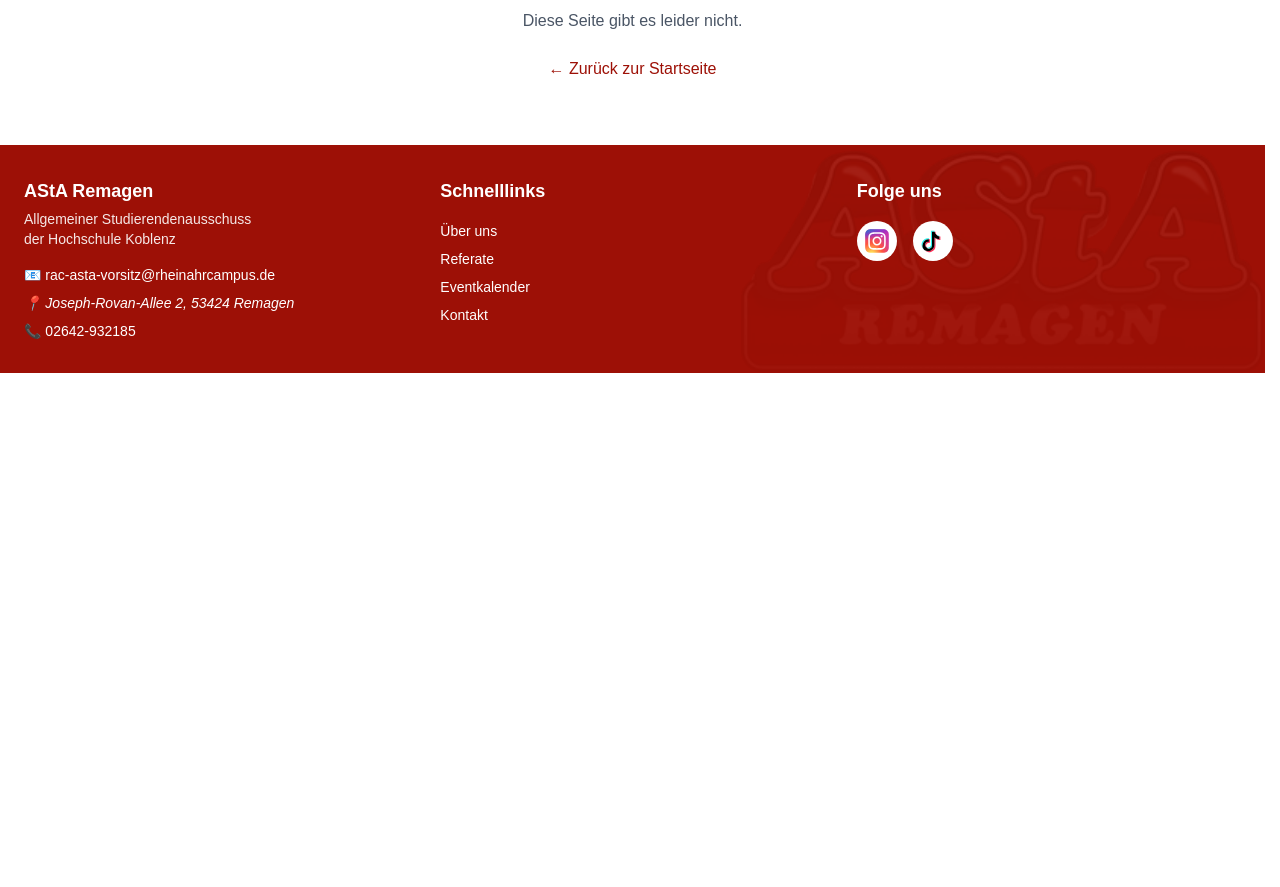
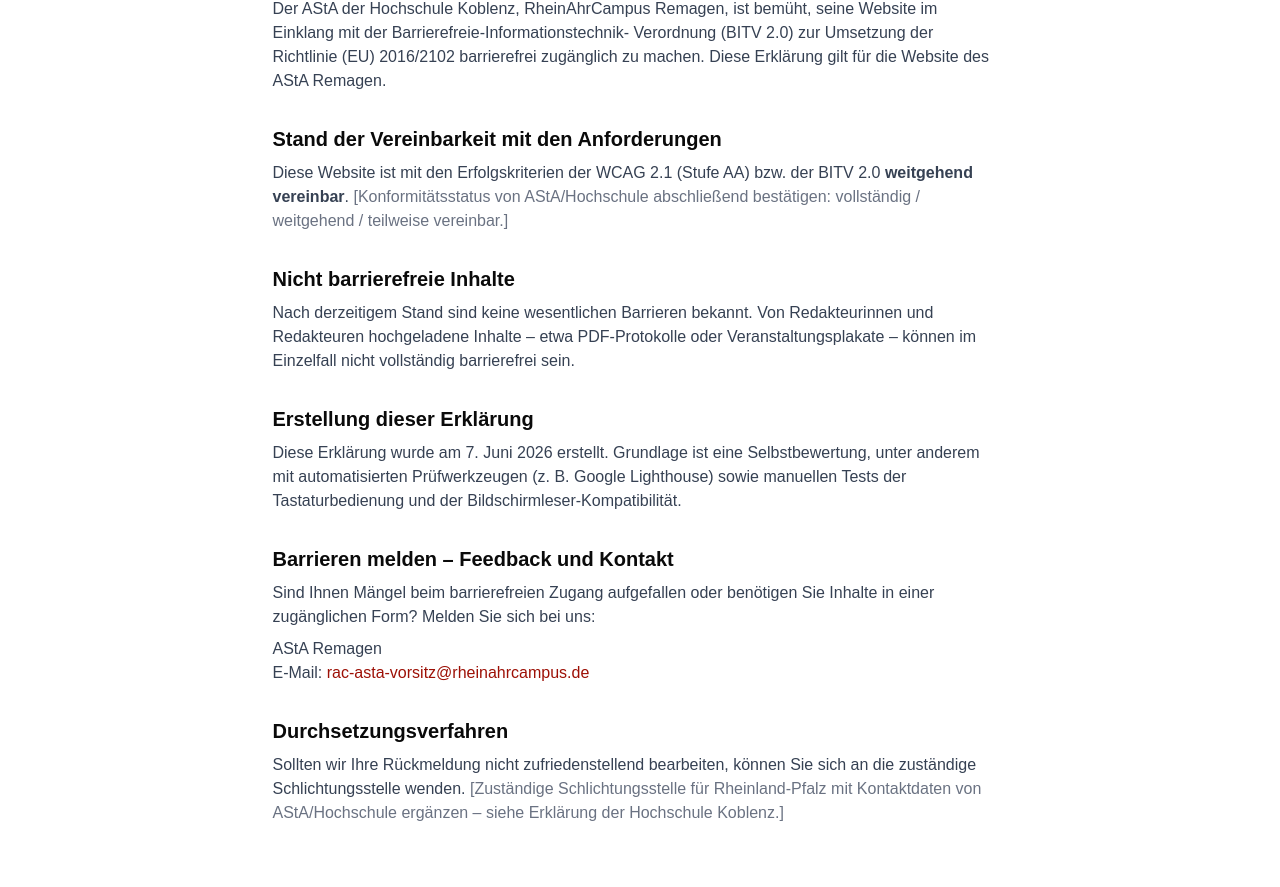
Before and after one commit to IIDontWorryII/AstaWebsite, a React (Vite) app in the folder client/: page /barrierefreiheit in a window 1280 px wide. Shown: the part 200-1087 px from the top of the page. Before the commit the page ends 800 px from the top, so only its background shows below. Built offline with nearby package versions, Linux system fonts and the light colour scheme; no server answers.

Commit message:
AW-58 Barrierefreiheitserklärung page + footer legal link

```diff
--- a/client/src/App.tsx
+++ b/client/src/App.tsx
@@ -6,6 +6,7 @@ import Eventkalender from "./pages/Eventkalender";
 import Baracke from "./pages/Baracke";
 import Sport from "./pages/Sport";
 import Kontakt from "./pages/Kontakt";
+import Barrierefreiheit from "./pages/Barrierefreiheit";
 import NotFound from "./pages/NotFound";
 import Asta from "./pages/gremien/Asta";
 import Stupa from "./pages/gremien/Stupa";
@@ -38,6 +39,7 @@ function App() {
         <Route path="/baracke" element={<Baracke />} />
         <Route path="/sport" element={<Sport />} />
         <Route path="/kontakt" element={<Kontakt />} />
+        <Route path="/barrierefreiheit" element={<Barrierefreiheit />} />
         <Route path="/login" element={<Login />} />
         <Route path="/signup" element={<Signup />} />
         <Route path="/profile" element={<Profile />} />
--- a/client/src/components/Footer.tsx
+++ b/client/src/components/Footer.tsx
@@ -109,6 +109,16 @@ export default function Footer() {
           </div>
         </div>
       </div>
+
+      {/* Legal bar — required links, present on every page. Impressum &
+          Datenschutz are added in AW-56 / AW-57. */}
+      <div className="relative z-10 border-t border-white/20">
+        <div className="max-w-7xl mx-auto px-6 py-4 flex flex-wrap gap-x-6 gap-y-2 text-sm">
+          <Link to="/barrierefreiheit" className="hover:underline">
+            Barrierefreiheit
+          </Link>
+        </div>
+      </div>
     </footer>
   );
 }
--- /dev/null
+++ b/client/src/pages/Barrierefreiheit.tsx
@@ -0,0 +1,93 @@
+// client/src/pages/Barrierefreiheit.tsx
+//
+// Erklärung zur Barrierefreiheit (accessibility statement), required for
+// public-sector websites under BITV 2.0 / EU 2016/2102.
+//
+// ⚠️ LEGAL TEXT — before launch, the AStA/Hochschule must confirm:
+//   - the conformance status (weitgehend / teilweise / vollständig),
+//   - the assessment date,
+//   - the feedback contact, and
+//   - the correct enforcement body (Schlichtungsstelle) for RLP.
+// Best source: mirror the Hochschule Koblenz's own Erklärung zur
+// Barrierefreiheit. The placeholders in [eckigen Klammern] must be filled.
+
+// Last reviewed/created date shown in the statement. Update on each review.
+const STAND = "7. Juni 2026";
+
+export default function Barrierefreiheit() {
+  return (
+    <section className="max-w-3xl mx-auto px-6 py-16">
+      <h1 className="text-3xl font-bold">Erklärung zur Barrierefreiheit</h1>
+
+      <p className="mt-4 text-gray-700">
+        Der AStA der Hochschule Koblenz, RheinAhrCampus Remagen, ist bemüht,
+        seine Website im Einklang mit der Barrierefreie-Informationstechnik-
+        Verordnung (BITV 2.0) zur Umsetzung der Richtlinie (EU) 2016/2102
+        barrierefrei zugänglich zu machen. Diese Erklärung gilt für die Website
+        des AStA Remagen.
+      </p>
+
+      <h2 className="text-xl font-bold mt-8 mb-2">
+        Stand der Vereinbarkeit mit den Anforderungen
+      </h2>
+      <p className="text-gray-700">
+        Diese Website ist mit den Erfolgskriterien der WCAG 2.1 (Stufe AA) bzw.
+        der BITV 2.0 <strong>weitgehend vereinbar</strong>.{" "}
+        <span className="text-gray-500">
+          [Konformitätsstatus von AStA/Hochschule abschließend bestätigen:
+          vollständig / weitgehend / teilweise vereinbar.]
+        </span>
+      </p>
+
+      <h2 className="text-xl font-bold mt-8 mb-2">
+        Nicht barrierefreie Inhalte
+      </h2>
+      <p className="text-gray-700">
+        Nach derzeitigem Stand sind keine wesentlichen Barrieren bekannt. Von
+        Redakteurinnen und Redakteuren hochgeladene Inhalte – etwa
+        PDF-Protokolle oder Veranstaltungsplakate – können im Einzelfall nicht
+        vollständig barrierefrei sein.
+      </p>
+
+      <h2 className="text-xl font-bold mt-8 mb-2">
+        Erstellung dieser Erklärung
+      </h2>
+      <p className="text-gray-700">
+        Diese Erklärung wurde am {STAND} erstellt. Grundlage ist eine
+        Selbstbewertung, unter anderem mit automatisierten Prüfwerkzeugen
+        (z. B. Google Lighthouse) sowie manuellen Tests der Tastaturbedienung
+        und der Bildschirmleser-Kompatibilität.
+      </p>
+
+      <h2 className="text-xl font-bold mt-8 mb-2">
+        Barrieren melden – Feedback und Kontakt
+      </h2>
+      <p className="text-gray-700">
+        Sind Ihnen Mängel beim barrierefreien Zugang aufgefallen oder benötigen
+        Sie Inhalte in einer zugänglichen Form? Melden Sie sich bei uns:
+      </p>
+      <p className="text-gray-700 mt-2">
+        AStA Remagen
+        <br />
+        E-Mail:{" "}
+        <a
+          href="mailto:rac-asta-vorsitz@rheinahrcampus.de"
+          className="text-asta-red hover:underline"
+        >
+          rac-asta-vorsitz@rheinahrcampus.de
+        </a>
+      </p>
+
+      <h2 className="text-xl font-bold mt-8 mb-2">Durchsetzungsverfahren</h2>
+      <p className="text-gray-700">
+        Sollten wir Ihre Rückmeldung nicht zufriedenstellend bearbeiten, können
+        Sie sich an die zuständige Schlichtungsstelle wenden.{" "}
+        <span className="text-gray-500">
+          [Zuständige Schlichtungsstelle für Rheinland-Pfalz mit Kontaktdaten
+          von AStA/Hochschule ergänzen – siehe Erklärung der Hochschule
+          Koblenz.]
+        </span>
+      </p>
+    </section>
+  );
+}
```
Also changed, not shown: 2 other files (tests, documents, lock files or other folders).
